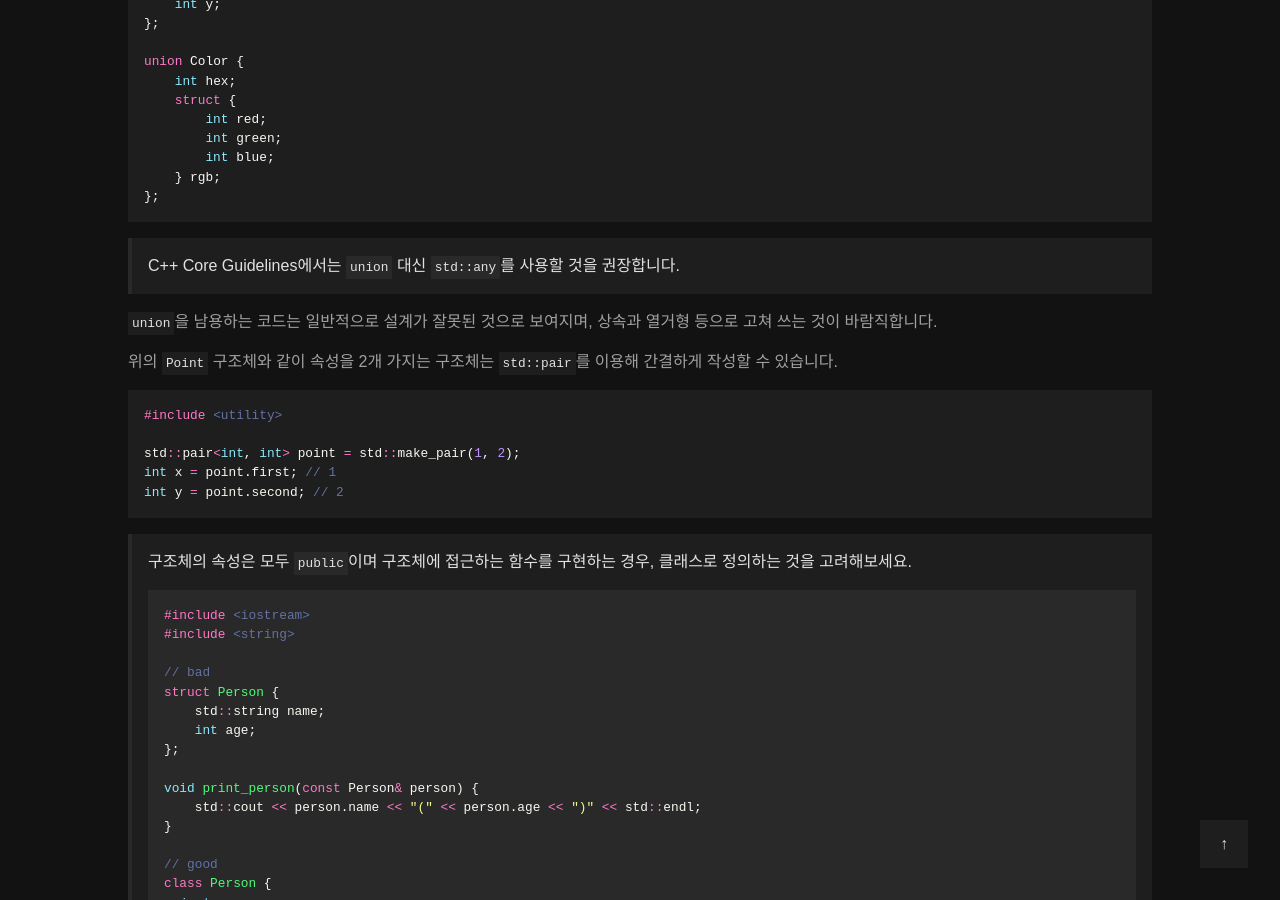
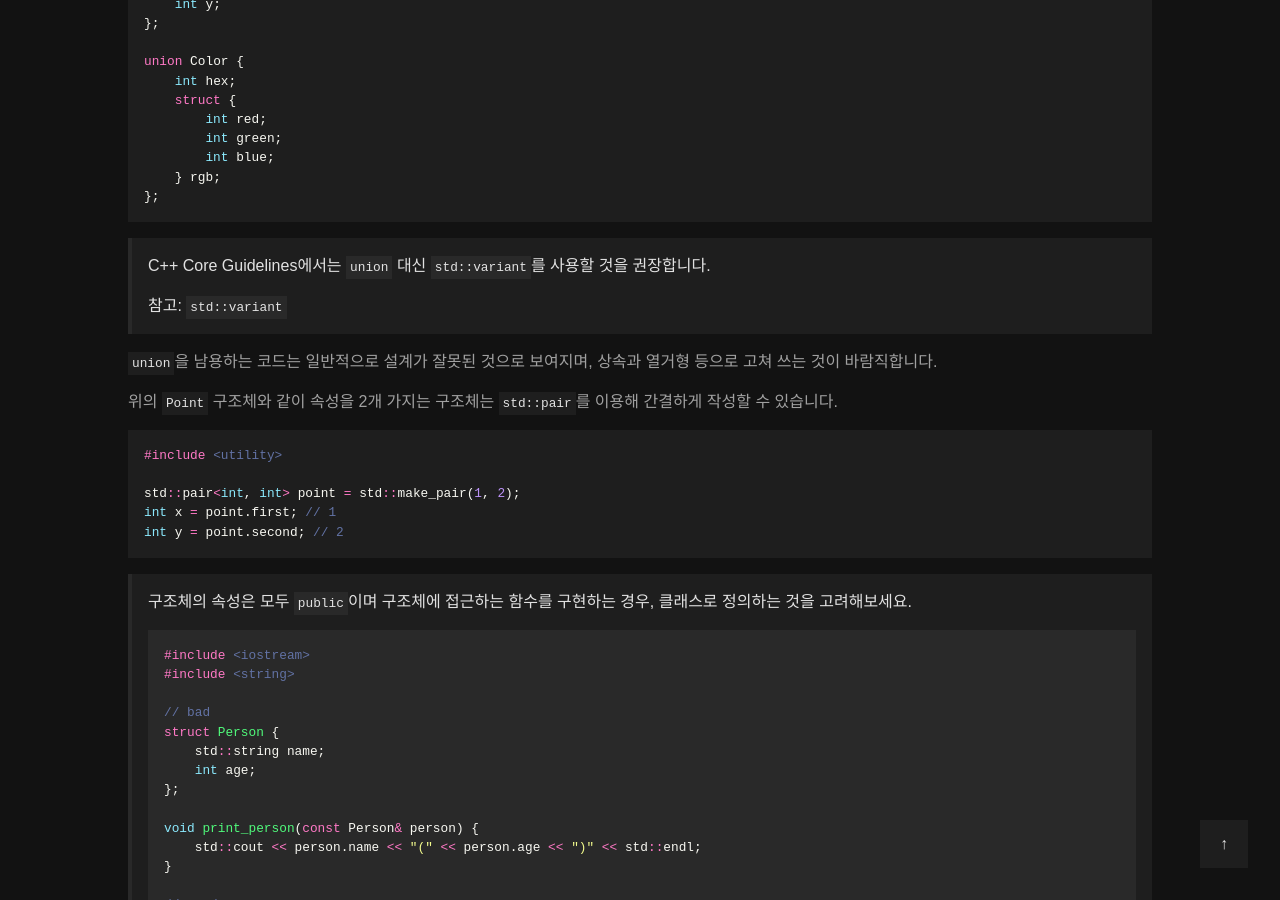
Before and after one commit to int-i/int-i.github.io, a Jekyll site: the page built from _posts/2020-03-07-cpp-review.md, in a window 1280 px wide and 900 px high, scrolled down 5357 px. Built offline with Jekyll 4.4.1, drawn with Linux system fonts in a browser that asks for light colours; some web fonts are replaced.

Commit message:
Update post

````diff
--- a/_posts/2020-03-07-cpp-review.md
+++ b/_posts/2020-03-07-cpp-review.md
@@ -267,7 +267,9 @@ union Color {
 };
 ```
 
-> C++ Core Guidelines에서는 `union` 대신 `std::any`를 사용할 것을 권장합니다.
+> C++ Core Guidelines에서는 `union` 대신 `std::variant`를 사용할 것을 권장합니다.
+>
+> 참고: [`std::variant`](https://openmynotepad.tistory.com/50)
 
 `union`을 남용하는 코드는 일반적으로 설계가 잘못된 것으로 보여지며, 상속과 열거형 등으로 고쳐 쓰는 것이 바람직합니다.
 
````
Also changed, not shown: _posts/2020-03-11-cpp-template-review.md (+1 -1 lines).
